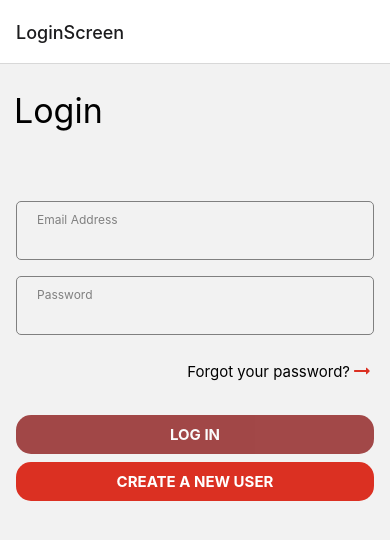
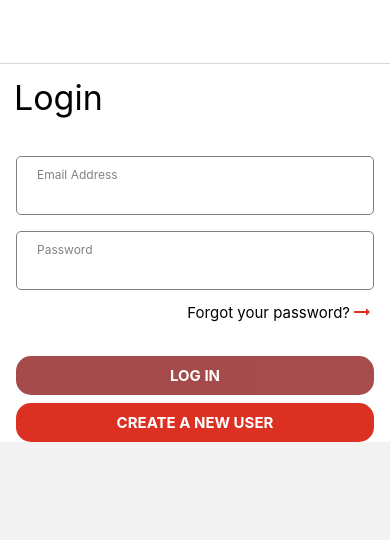
Before and after one commit to LuizNeto31951/projeto-compass_sales-luiz-carlos-rodrigues-alves-neto-urubu-do-git, a React Native app in the folder compass_sales/: screen /HomeScreen in a window 390 px wide. Shown: the top 540 px of the page. Built offline with nearby package versions, Linux system fonts and the light colour scheme.

Commit message:
style/ added the back button and some other adjusts to screens

```diff
--- a/compass_sales/App.tsx
+++ b/compass_sales/App.tsx
@@ -8,14 +8,15 @@ import {NavigationContainer} from '@react-navigation/native';
 import SignUpScreen from './src/screens/SignUpScreen';
 import {StatusBar} from 'react-native';
 import AuthContextProvider, {AuthContext} from './src/context/authContext';
+import BackButton from './src/components/ui/backButton';
 
 const Stack = createStackNavigator();
 
 function NotAuth(): JSX.Element {
   return (
-    <Stack.Navigator >
+    <Stack.Navigator screenOptions={{headerTitle: "",}}>
       <Stack.Screen name="LoginScreen" component={LoginScreen} />
-      <Stack.Screen name="ForgotPassword" component={ForgotPassword} />
+      <Stack.Screen options={({ navigation }) => ({headerLeft: () => <BackButton onPress={() => navigation.goBack()} />})} name="ForgotPassword" component={ForgotPassword} />
       <Stack.Screen name="SignUpScreen" component={SignUpScreen} />
     </Stack.Navigator>
   );
--- a/compass_sales/src/components/Authentication/AuthenticationForm.tsx
+++ b/compass_sales/src/components/Authentication/AuthenticationForm.tsx
@@ -198,7 +198,7 @@ const styles = StyleSheet.create({
     marginHorizontal: 16,
   },
   buttons: {
-    marginTop: 16,
+    marginTop: 2,
   },
   text: {
     fontSize: 15,
--- a/compass_sales/src/components/Authentication/AuthenticationHandler.tsx
+++ b/compass_sales/src/components/Authentication/AuthenticationHandler.tsx
@@ -57,7 +57,7 @@ function AuthenticationHandler({
   };
 
   return (
-    <View>
+    <View style={styles.container}>
       <Title>
         {forgotPass ? 'Forgot Password' : isLogging ? 'Login' : 'Sign in'}
       </Title>
@@ -82,6 +82,7 @@ function AuthenticationHandler({
 }
 
 const styles = StyleSheet.create({
+  container: {backgroundColor: 'white'},
   buttons: {
     marginTop: 8,
     marginHorizontal: 16,
--- /dev/null
+++ b/compass_sales/src/components/UI/BackButton.tsx
@@ -0,0 +1,25 @@
+import React from 'react';
+import {TouchableOpacity, StyleSheet, Image} from 'react-native';
+
+
+interface IconButtonProps {
+  onPress: () => void;
+}
+
+const BackButton: React.FC<IconButtonProps> = props => {
+  return (
+    <TouchableOpacity
+    style={styles.button}
+    onPress={props.onPress}  >
+    <Image source={require(`../../assets/icons/goBack-Arrow.png`)}/>
+  </TouchableOpacity>
+  );
+};
+
+export default BackButton;
+
+const styles = StyleSheet.create({
+  button: {
+    marginLeft: 16
+  },
+});
--- a/compass_sales/src/components/UI/Title.tsx
+++ b/compass_sales/src/components/UI/Title.tsx
@@ -16,8 +16,8 @@ export const Title: React.FC<TitleProps> = props => {
 const styles = StyleSheet.create({
   container: {
     marginLeft: 14,
-    marginBottom: 62,
-    marginTop: 26,
+    marginBottom: 30,
+    marginTop: 13,
   },
   title: {
     fontSize: 34,
```
Also changed, not shown: compass_sales/src/components/UI/IconButton.tsx (deleted, +0 -39 lines), compass_sales/src/assets/icons/goBack-Arrow.png (added), compass_sales/src/components/Socials/SocialButtons.tsx (added).
